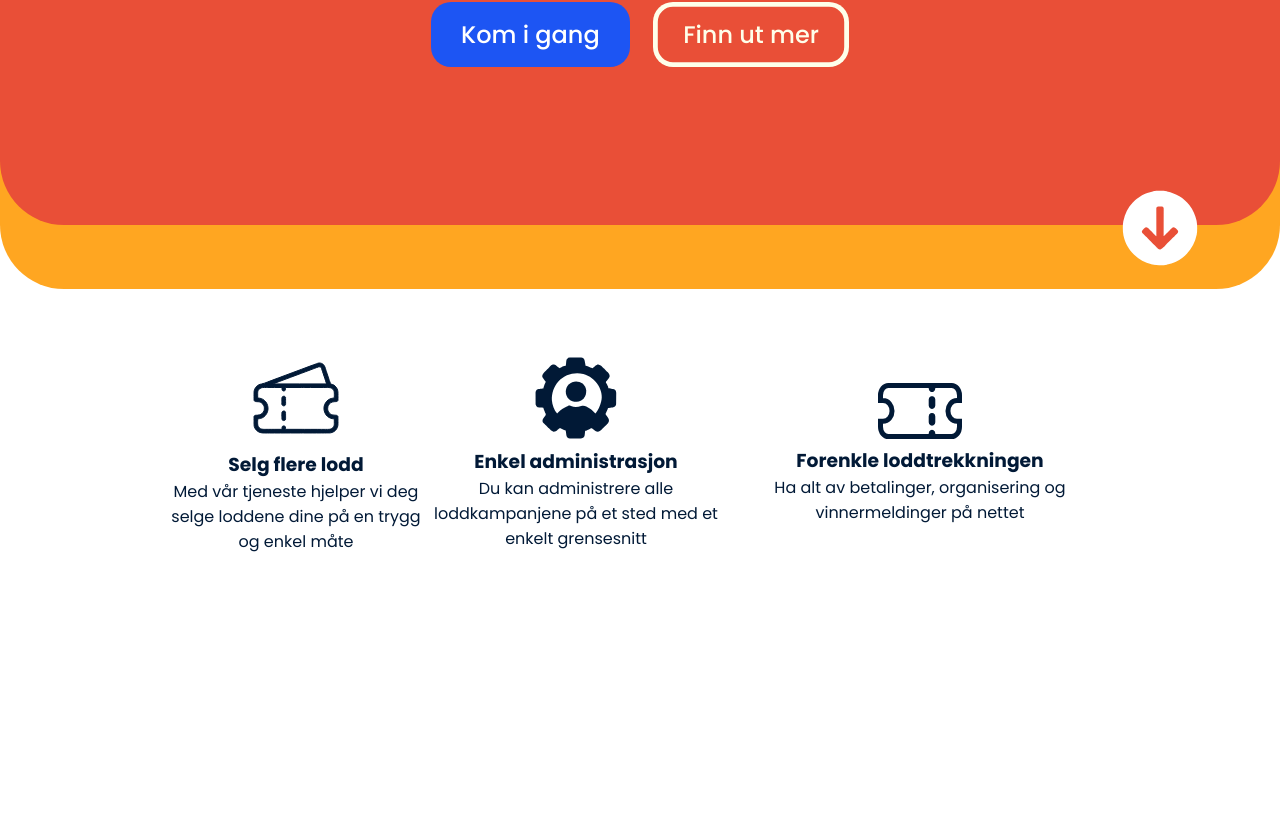
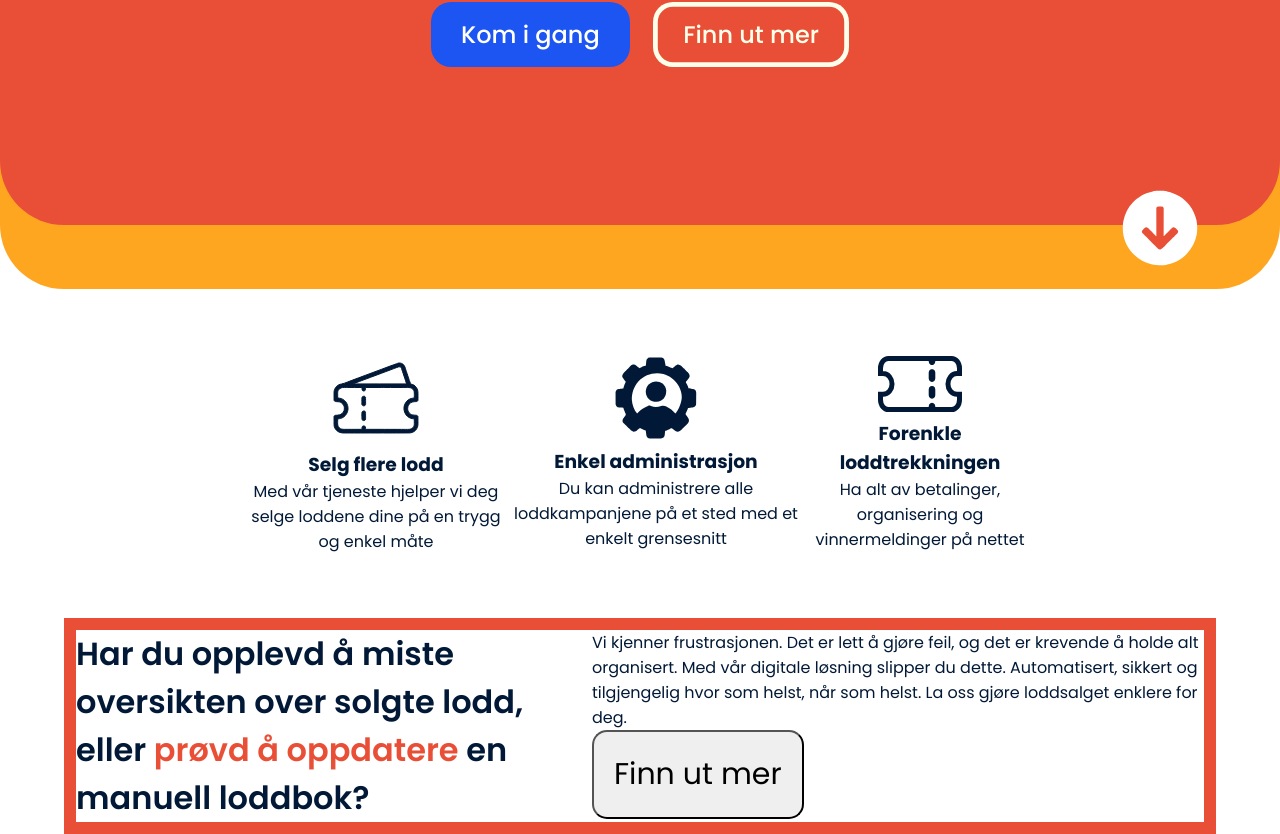
Before and after one commit to DanielJSorby/lodde, a SvelteKit app in the folder my-app/: page / in a window 1280 px wide. Shown: the part 471-1305 px from the top of the page. Before the commit the page ends 1089 px from the top, so only its background shows below. Built offline with nearby package versions, Linux system fonts and the light colour scheme.

Commit message:
Lagt til start av en verdiseksjon

```diff
--- a/my-app/src/components/navbar.svelte
+++ b/my-app/src/components/navbar.svelte
@@ -47,7 +47,7 @@
 
 <div class="navbar {darkClass}" class:hide={!navbarVisible}>
     <div class="nav-links">
-        <a href="/" class="logo">sørby</a>
+        <a href="/" class="logo">lodde</a>
         <ul>
             <li><a href="/" id="active">Hjem</a></li>
             <li><a href="/kontakt">Kontakt</a></li>
--- a/my-app/src/routes/+page.svelte
+++ b/my-app/src/routes/+page.svelte
@@ -72,6 +72,15 @@
 			</div>
 		</Tjeneste>
 	</div>
+	<div class="verdi-seksjon">
+		<div class="verdi-innhold">
+			<h2>Har du opplevd å miste oversikten over solgte lodd, eller <a>prøvd å oppdatere</a> en manuell loddbok?</h2>
+			<div class="verdi-tekst">
+				<p>Vi kjenner frustrasjonen. Det er lett å gjøre feil, og det er krevende å holde alt organisert. Med vår digitale løsning slipper du dette. Automatisert, sikkert og tilgjengelig hvor som helst, når som helst. La oss gjøre loddsalget enklere for deg.</p>
+				<button class="button" >Finn ut mer</button>
+			</div>
+		</div>
+	</div>
 </body>
 
 <style>
@@ -138,7 +147,21 @@
 	.tjeneste-containers {
 		display: flex;
 		/* justify-content: space-around; */
-		margin: 4rem 0;
-		justify-content: center;
+		margin: 4rem 15rem;
+		justify-content: space-between;
+	}
+
+	.verdi-innhold {
+		display: flex;
+		color: var(--color-svart);
+		margin: 0 5vw;
+		border: 0.8rem solid #E94F37;
+	}
+	.verdi-innhold h2 {
+		font-size: 2em;
+		font-weight: 600;
+	}
+	.verdi-innhold h2 a {
+		color: var(--color-red);
 	}
 </style>
```
